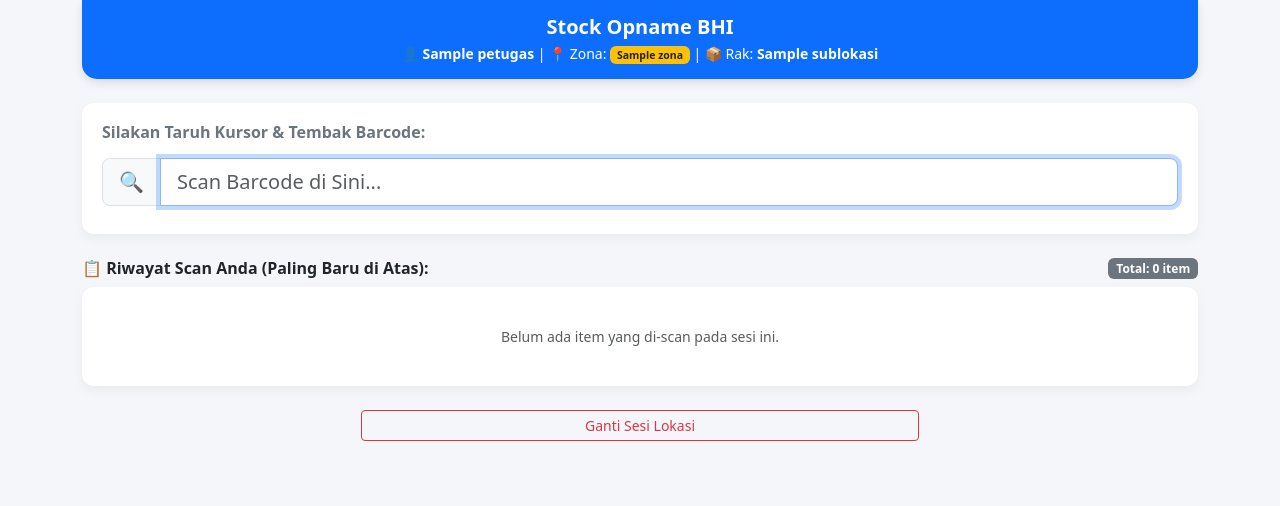
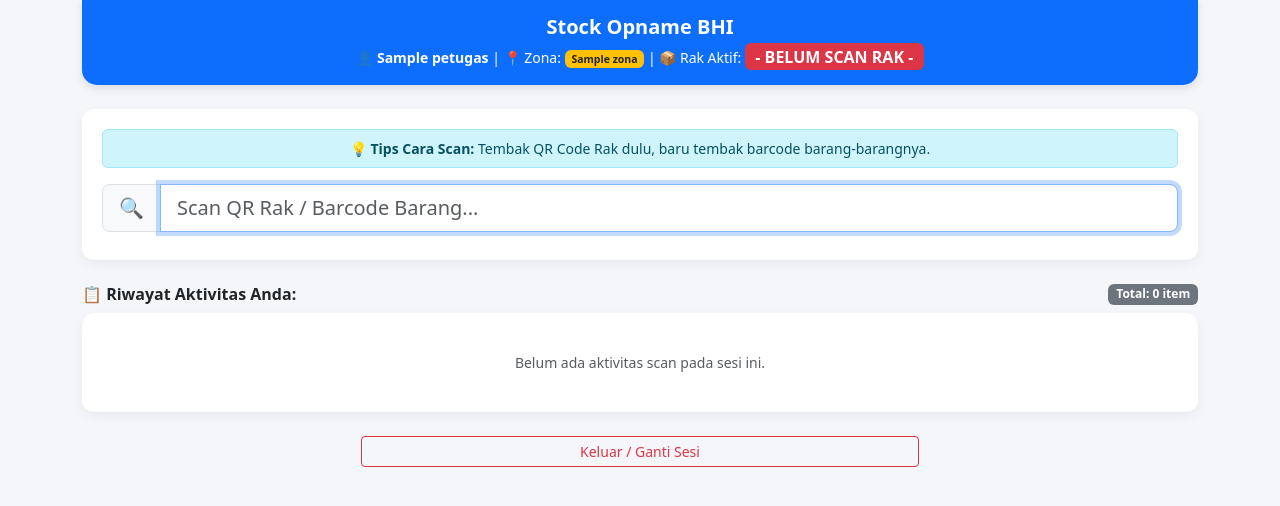
Before and after one commit to salanggamochris-rgb/bhi-opname, a Flask app: template templates/scan.html in a window 1280 px wide. Shown: the top 506 px of the page. Run offline with Flask 3, Linux system fonts and the light colour scheme; the template is opened without the code that fills it: most values are stand-ins (such as "Sample title", 1, 10 or a date in 2020).

Commit message:
Update scan.html

```diff
--- a/templates/scan.html
+++ b/templates/scan.html
@@ -38,35 +21,35 @@
         <div class="info-header text-center">
             <h5 class="mb-1 fw-bold">Stock Opname BHI</h5>
             <div class="small">
-                👤 <strong>{{ petugas }}</strong> | 📍 Zona: <span class="badge bg-warning text-dark fw-bold">{{ zona }}</span> | 📦 Rak: <strong>{{ sublokasi }}</strong>
+                👤 <strong>{{ petugas }}</strong> | 📍 Zona: <span class="badge bg-warning text-dark fw-bold">{{ zona }}</span> | 📦 Rak Aktif: <span id="currentRakBadge" class="badge bg-danger fs-6 fw-bold">- BELUM SCAN RAK -</span>
             </div>
         </div>
     </div>
 
     <div class="container">
         <div class="scan-box mb-4">
-            <h6 class="fw-bold text-secondary mb-3">Silakan Taruh Kursor & Tembak Barcode:</h6>
+            <div class="alert alert-info py-2 text-center small mb-3">
+                💡 <strong>Tips Cara Scan:</strong> Tembak QR Code Rak dulu, baru tembak barcode barang-barangnya.
+            </div>
             <div class="input-group input-group-lg mb-2">
                 <span class="input-group-text">🔍</span>
-                <input type="text" id="barcodeInput" class="form-control" placeholder="Scan Barcode di Sini..." autofocus autocomplete="off">
+                <input type="text" id="barcodeInput" class="form-control" placeholder="Scan QR Rak / Barcode Barang..." autofocus autocomplete="off">
             </div>
             <div id="statusMessage" class="mt-2 fw-bold text-center"></div>
         </div>
 
         <div class="mb-2 d-flex justify-content-between align-items-center">
-            <h6 class="fw-bold text-dark mb-0">📋 Riwayat Scan Anda (Paling Baru di Atas):</h6>
+            <h6 class="fw-bold text-dark mb-0">📋 Riwayat Aktivitas Anda:</h6>
             <span id="totalScanUser" class="badge bg-secondary">Total: 0 item</span>
         </div>
 
         <div class="history-container">
-            <div id="emptyHistory" class="text-center text-muted py-4 small">
-                Belum ada item yang di-scan pada sesi ini.
-            </div>
+            <div id="emptyHistory" class="text-center text-muted py-4 small">Belum ada aktivitas scan pada sesi ini.</div>
             <div id="historyList"></div>
         </div>
 
         <div class="text-center mt-4 mb-5">
-            <a href="/" class="btn btn-sm btn-outline-danger w-50" onclick="return confirm('Selesai scan? Anda akan keluar dari sesi lokasimu saat ini.');">Ganti Sesi Lokasi</a>
+            <a href="/" class="btn btn-sm btn-outline-danger w-50">Keluar / Ganti Sesi</a>
         </div>
     </div>
 
@@ -76,26 +59,42 @@
         const historyList = document.getElementById('historyList');
         const emptyHistory = document.getElementById('emptyHistory');
         const totalScanUser = document.getElementById('totalScanUser');
+        const currentRakBadge = document.getElementById('currentRakBadge');
 
+        let currentSublokasi = "-";
         let counterTotalItem = 0;
 
-        // Jaga agar inputan selalu fokus otomatis (petugas tinggal tembak terus tanpa klik layar)
-        document.addEventListener('click', () => {
-            barcodeInput.focus();
-        });
+        document.addEventListener('click', () => { barcodeInput.focus(); });
 
-        // Deteksi tombol Enter (efek setelah barcode di-scan/ditembak)
         barcodeInput.addEventListener('keypress', function(e) {
             if (e.key === 'Enter') {
-                const barcodeValue = barcodeInput.value.trim();
-                if (barcodeValue !== '') {
-                    sendDataToBackend(barcodeValue);
+                const inputValue = barcodeInput.value.trim().toUpperCase();
+                if (inputValue !== '') {
+                    // ATURAN ATURAN LOGIK DETEKSI QR CODE RAK
+                    if (isRakCode(inputValue)) {
+                        // Jika yang di-scan adalah kode RAK
+                        currentSublokasi = inputValue;
+                        currentRakBadge.innerText = currentSublokasi;
+                        currentRakBadge.className = "badge bg-success fs-6 fw-bold";
+                        statusMessage.innerHTML = `<span class='text-primary'>📍 RAK BERHASIL DISET KE: ${currentSublokasi}</span>`;
+
+                        emptyHistory.style.display = 'none';
+                        addRakToHistoryList(currentSublokasi);
+                    } else {
+                        // Jika yang di-scan adalah BARCODE BARANG
+                        sendDataToBackend(inputValue);
+                    }
                 }
-                barcodeInput.value = ''; // Kosongkan kotak input untuk scan berikutnya
+                barcodeInput.value = '';
             }
         });
 
-        // Fungsi menembak API Flask ke Backend app.py
+        // FUNGSI LOGIKA VALIDASI: Mana kode rak, mana kode barang?
+        function isRakCode(value) {
+            // Mengembalikan true jika teks mengandung kata RAK, AD, BC, atau panjang karakter kurang dari 8 (Format kode rak lokasimu)
+            return value.includes("RAK") || value.includes("AD") || value.includes("BC") || value.length < 8;
+        }
+
         function sendDataToBackend(barcode) {
             statusMessage.innerHTML = "<span class='text-muted'>Memproses...</span>";
 
@@ -106,58 +105,51 @@
                     barcode: barcode,
                     petugas: "{{ petugas }}",
                     zona: "{{ zona }}",
-                    sublokasi: "{{ sublokasi }}"
+                    sublokasi: currentSublokasi
                 })
             })
             .then(response => response.json().then(data => ({ status: response.status, body: data })))
             .then(res => {
                 if (res.status === 200) {
-                    // 1. Tampilkan Notifikasi Sukses Singkat di Atas Form
-                    statusMessage.innerHTML = `<span class='text-success'>✅ ${res.body.nama_produk} (Qty saat ini: ${res.body.qty})</span>`;
-
-                    // 2. Hilangkan teks "Belum ada item"
+                    statusMessage.innerHTML = `<span class='text-success'>✅ ${res.body.nama_produk} (Qty di rak ini: ${res.body.qty})</span>`;
                     emptyHistory.style.display = 'none';
-
-                    // 3. Tambahkan Item ke List Paling Atas (prepend)
-                    addtoHistoryList(barcode, res.body.nama_produk, res.body.variant, res.body.qty);
-
-                    // 4. Update Badge Total Item yang Berhasil Di-scan oleh Petugas ini
+                    addtoHistoryList(barcode, res.body.nama_produk, res.body.variant, res.body.qty, currentSublokasi);
                     counterTotalItem++;
                     totalScanUser.innerText = `Total: ${counterTotalItem} item`;
                 } else {
-                    // Tampilkan pesan error jika barcode tidak terdaftar di Excel
                     statusMessage.innerHTML = `<span class='text-danger'>❌ ${res.body.message}</span>`;
-                    // Bunyikan alert suara bawaan hp jika gagal (opsional)
-                    if (window.navigator.vibrate) window.navigator.vibrate(200);
                 }
             })
             .catch(err => {
-                statusMessage.innerHTML = "<span class='text-danger'>❌ Gagal terhubung ke Server! Periksa sinyal Wi-Fi/Kuota.</span>";
+                statusMessage.innerHTML = "<span class='text-danger'>❌ Gagal terhubung ke Server!</span>";
             });
         }
 
-        // Fungsi mencetak struk riwayat tumpukan di bawah secara real-time
-        function addtoHistoryList(barcode, namaProduk, variant, currentQty) {
-            // Buat element penampung item baru
+        function addtoHistoryList(barcode, namaProduk, variant, currentQty, rak) {
             const newItem = document.createElement('div');
             newItem.className = 'history-item d-flex justify-content-between align-items-center';
-
-            // Dapatkan waktu scan saat ini (Jam:Menit:Detik)
             const now = new Date();
             const timeString = now.toTimeString().split(' ')[0];
 
             newItem.innerHTML = `
                 <div style="max-width: 80%;">
                     <div class="fw-bold text-dark small" style="line-height: 1.2;">${namaProduk}</div>
-                    <div class="text-muted" style="font-size: 11px;">Varian: ${variant} | Barcode: ${barcode}</div>
+                    <div class="text-muted" style="font-size: 11px;">Rak: <strong>${rak}</strong> | Varian: ${variant}</div>
                 </div>
                 <div class="text-end">
                     <span class="badge bg-success fs-6">Qty: ${currentQty}</span>
                     <div class="text-muted" style="font-size: 9px; margin-top: 2px;">🕒 ${timeString}</div>
                 </div>
             `;
+            historyList.insertBefore(newItem, historyList.firstChild);
+        }
 
-            // PREPEND: Fitur sakti agar item baru selalu masuk di urutan TERATAS TUMPUKAN
+        function addRakToHistoryList(rakName) {
+            const newItem = document.createElement('div');
+            newItem.className = 'history-item rak-change text-center fw-bold text-primary small py-1';
+            const now = new Date();
+            const timeString = now.toTimeString().split(' ')[0];
+            newItem.innerHTML = `🚚 PINDAH RAK KE: ${rakName} <span class="text-muted fw-normal" style="font-size: 10px;">(${timeString})</span>`;
             historyList.insertBefore(newItem, historyList.firstChild);
         }
     </script>
```
Also changed, not shown: other parts of templates/scan.html (+4 -21 lines).
